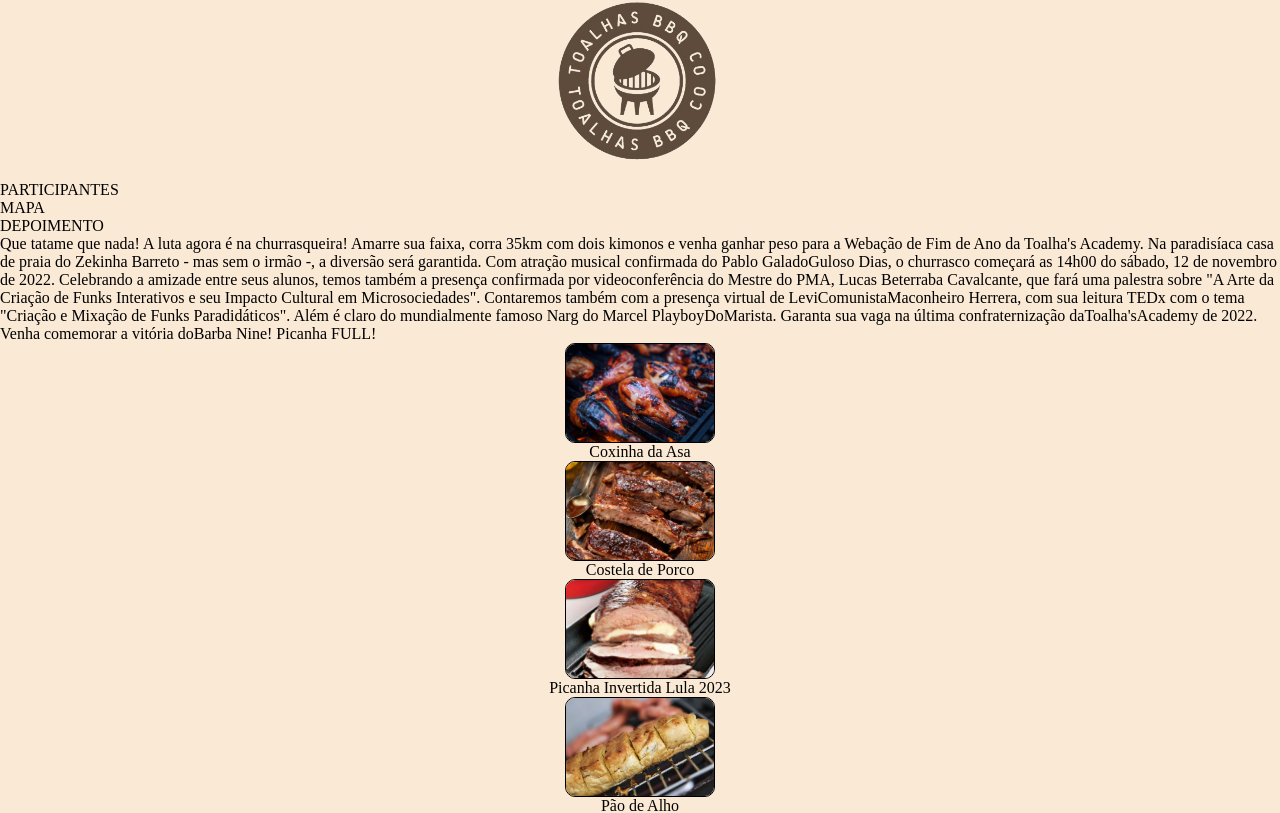
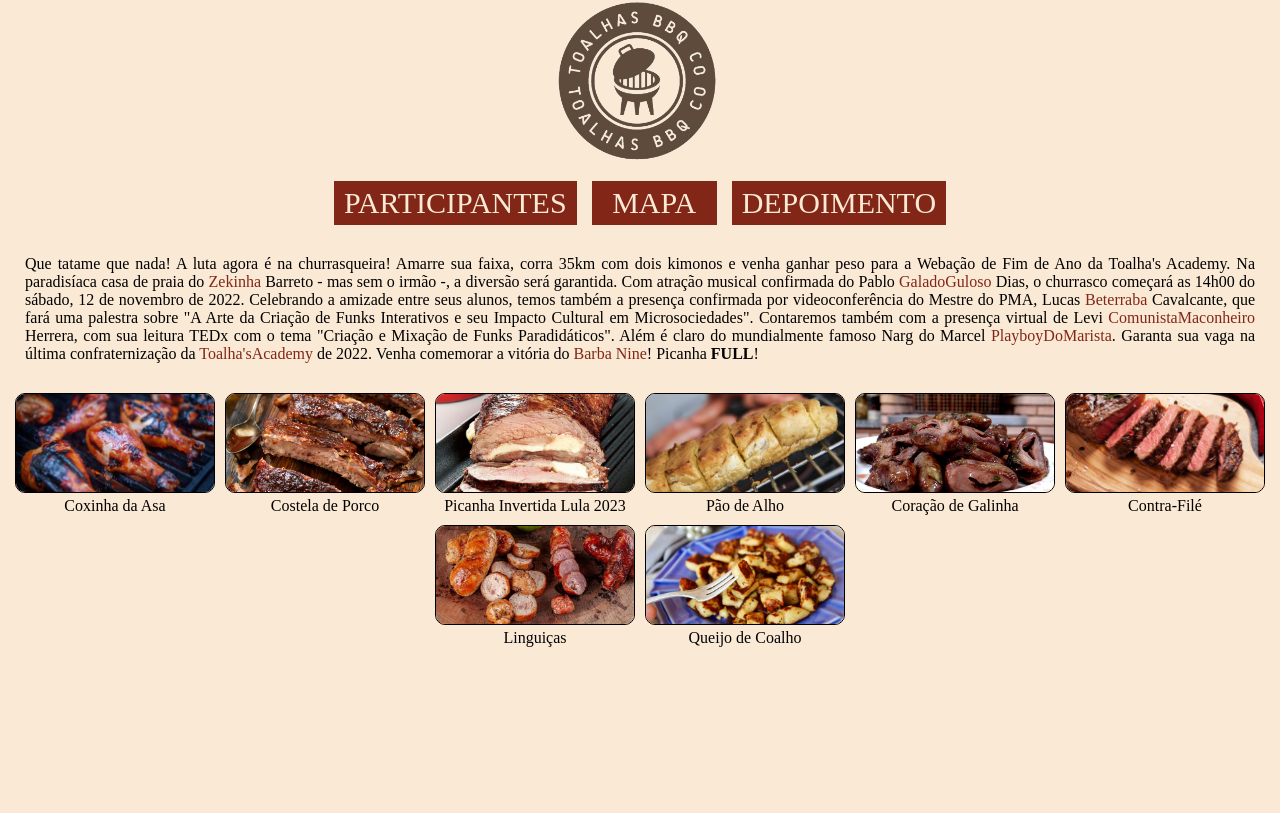
Before and after one commit to ZekasDev/ChurrAscademy, a React (Vite) app: page / in a window 1280 px wide. Shown: the part 601-1414 px from the top of the page. After the commit the page ends 1248 px from the top, so only its background shows below. Built offline with nearby package versions, Linux system fonts and the light colour scheme; a web font is replaced by a local one.

Commit message:
80% da Página Inicial

```diff
--- a/src/Pages/Home.jsx
+++ b/src/Pages/Home.jsx
@@ -7,8 +7,8 @@ function Home() {
       <Header />
 
       <section className="main_menu">
-        <h1>CONFRATERNIZAÇÃO</h1>
-        <h2>Toalhas Academy</h2>
+        <h1>CONFRA v.12.11.22</h1>
+        <h2>Toalha's Academy</h2>
         <div className="buttons">
           <div className="button">Menu</div>
           <div className="button">Valor</div>
@@ -21,70 +21,65 @@ function Home() {
           <img src="./src/assets/imgs/logo.png" alt="" />
         </div>
         <div className="buttons">
-        <div className="button">PARTICIPANTES</div>
-        <div className="button">MAPA</div>
-        <div className="button">DEPOIMENTO</div>
+          <div className="button">PARTICIPANTES</div>
+          <div className="button">MAPA</div>
+          <div className="button">DEPOIMENTO</div>
         </div>
         <div className="info_text">
           <p>
             Que tatame que nada! A luta agora é na churrasqueira! Amarre sua
             faixa, corra 35km com dois kimonos e venha ganhar peso para a
             Webação de Fim de Ano da Toalha's Academy. Na paradisíaca casa de
-            praia do <span> Zekinha </span> Barreto - mas sem o irmão -, a diversão será garantida. Com atração
-            musical confirmada do Pablo <span>GaladoGuloso</span> Dias, o churrasco começará as
-            14h00 do sábado, 12 de novembro de 2022. Celebrando a amizade entre
-            seus alunos, temos também a presença confirmada por videoconferência
-            do Mestre do PMA, Lucas <span>Beterraba</span> Cavalcante, que fará
-            uma palestra sobre "A Arte da Criação de Funks Interativos e seu Impacto Cultural em Microsociedades".
-            Contaremos também com a presença virtual de Levi
-            <span>ComunistaMaconheiro</span> Herrera, com sua leitura  TEDx com o tema
-            "Criação e Mixação de Funks Paradidáticos". Além é claro do
-            mundialmente famoso Narg do Marcel <span>PlayboyDoMarista</span>. Garanta sua vaga  na última confraternização da
-            <span>Toalha'sAcademy</span> de 2022. Venha comemorar a vitória do
-            <span>Barba Nine</span>! Picanha FULL!
+            praia do <span> Zekinha </span> Barreto - mas sem o irmão -, a
+            diversão será garantida. Com atração musical confirmada do Pablo{" "}
+            <span> GaladoGuloso</span> Dias, o churrasco começará as 14h00 do
+            sábado, 12 de novembro de 2022. Celebrando a amizade entre seus
+            alunos, temos também a presença confirmada por videoconferência do
+            Mestre do PMA, Lucas <span> Beterraba</span> Cavalcante, que fará uma
+            palestra sobre "A Arte da Criação de Funks Interativos e seu Impacto
+            Cultural em Microsociedades". Contaremos também com a presença
+            virtual de Levi
+            <span> ComunistaMaconheiro</span> Herrera, com sua leitura TEDx com o
+            tema "Criação e Mixação de Funks Paradidáticos". Além é claro do
+            mundialmente famoso Narg do Marcel <span>PlayboyDoMarista</span>.
+            Garanta sua vaga na última confraternização da
+            <span> Toalha'sAcademy</span> de 2022. Venha comemorar a vitória do
+            <span className="lula"> Barba Nine</span>! Picanha <strong>FULL</strong>!
           </p>
         </div>
       </section>
       <section className="menu_imgs">
         <div className="meat_imgs">
-          {" "}
           <img src="./src/assets/imgs/c01.jpg" alt="" />
-          <p className="text">Coxinha da Asa</p>
+          <p className="meat_text">Coxinha da Asa</p>
         </div>
         <div className="meat_imgs">
-          {" "}
           <img src="./src/assets/imgs/c02.jpg" alt="" />
-          <p className="text">Costela de Porco</p>
+          <p className="meat_text">Costela de Porco</p>
         </div>
         <div className="meat_imgs">
-          {" "}
           <img src="./src/assets/imgs/c03.jpg" alt="" />
-                   <p className="text">Picanha Invertida Lula 2023</p>
+          <p className="meat_text">Picanha Invertida Lula 2023</p>
         </div>
         <div className="meat_imgs">
-          {" "}
           <img src="./src/assets/imgs/c04.jpg" alt="" />
-          <p className="text">Pão de Alho</p>
+          <p className="meat_text">Pão de Alho</p>
         </div>
         <div className="meat_imgs">
-          {" "}
           <img src="./src/assets/imgs/c05.jpg" alt="" />
-          <p className="text">Coração de Galinha</p>
+          <p className="meat_text">Coração de Galinha</p>
         </div>
         <div className="meat_imgs">
-          {" "}
           <img src="./src/assets/imgs/c06.jpg" alt="" />
-          <p className="text">Contra-Filé</p>
+          <p className="meat_text">Contra-Filé</p>
         </div>
         <div className="meat_imgs">
-          {" "}
           <img src="./src/assets/imgs/c07.jpg" alt="" />
-          <p className="text">Linguiças</p>
+          <p className="meat_text">Linguiças</p>
         </div>
         <div className="meat_imgs">
-          {" "}
           <img src="./src/assets/imgs/c08.jpg" alt="" />
-          <p className="text">Queijo de Coalho</p>
+          <p className="meat_text">Queijo de Coalho</p>
         </div>
       </section>
     </div>
--- a/src/Pages/Home.scss
+++ b/src/Pages/Home.scss
@@ -12,6 +12,12 @@
     font-size: 50px;
     text-shadow: 1px 1px black;
     position: relative;
+
+    .buttons {
+      z-index: 1;
+      display: flex;
+      gap: 15px;
+    }
 
     &::after {
       content: "";
@@ -30,52 +36,61 @@
     h2 {
       z-index: 1;
     }
-    .buttons {
-      z-index: 1;
-      display: flex;
-      gap: 15px;
-
-      .button {
-        text-transform: uppercase;
-        background-color: rgb(130, 39, 23);
-        font-size: 30px;
-        padding: 5px 10px;
-        min-width: 125px;
-        text-align: center;
-        text-shadow: none;
-      }
-    }
   }
   .info {
+    justify-content: center;
+    align-items: center;
 
     .info-logo {
-
       img {
         width: 250px;
         display: block;
         margin-inline: auto;
       }
+    }
+    .buttons {
+      margin-inline: auto;
+      width: fit-content;
+      display: flex;
+      gap: 15px;
+      margin-bottom: 30px;
+    }
 
+    .info_text {
+      margin-inline: 25px;
+      text-align: justify;
+
+      span {
+        color: rgb(130, 39, 23);
+      }
     }
   }
   .menu_imgs {
+    display: flex;
+    flex-wrap: wrap;
+    gap: 10px;
+    margin-inline: auto;
+    margin-top: 30px;
+    justify-content: center;
 
-    .meat_imgs{
-      display: flex;
-      flex-direction: column;
-      align-items: center;
-      justify-content: space-between;
-      img{
+    .meat_imgs {
+      img {
         border: 1px solid black;
         border-radius: 10px;
         object-fit: cover;
-        width: 150px;
+        width: 200px;
         height: 100px;
 
         &:hover {
           box-shadow: 2px 2px rgb(130, 39, 23, 0.35);
         }
       }
+
+      .meat_text {
+        text-align: center;
+
+
       }
     }
   }
+}
--- a/src/global.css
+++ b/src/global.css
@@ -20,3 +20,17 @@ li {
 a {
   text-decoration: none;
 }
+
+
+
+.buttons .button {
+    cursor: pointer;
+    text-transform: uppercase;
+    background-color: rgb(130, 39, 23);
+    color: rgb(250, 233, 213);
+    font-size: 30px;
+    padding: 5px 10px;
+    min-width: 125px;
+    text-align: center;
+    text-shadow: none;
+}
```
Also changed, not shown: infos.txt (added). Lines whose indentation alone changed are shown as unchanged.
